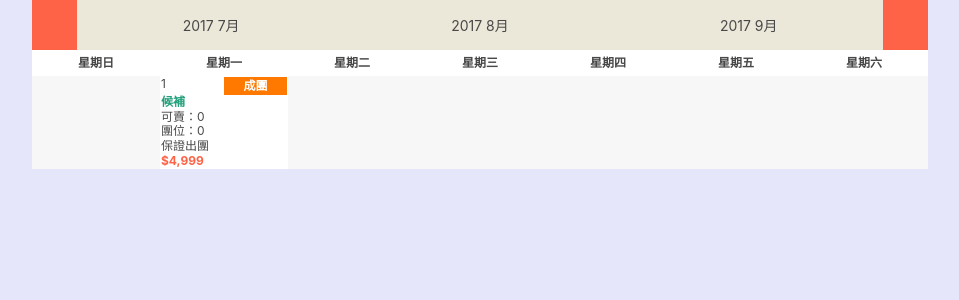
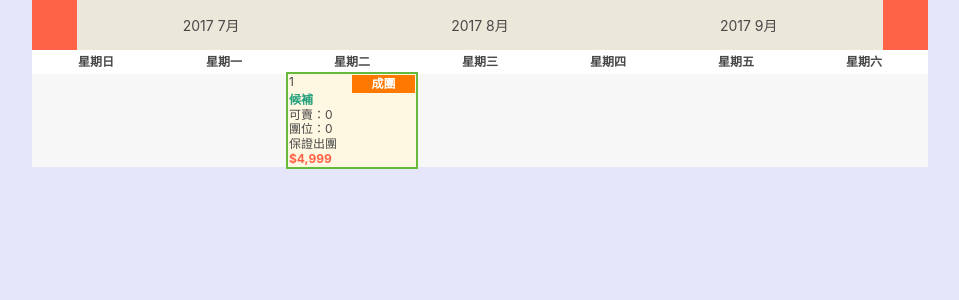
Before and after one commit to gabonbon0528/lion-assignment4, a React (Create React App) app: page / in a window 1280 px wide. Shown: the top 300 px of the page, without its empty margins (160-1119 px from the left). Built offline with nearby package versions, Linux system fonts and the light colour scheme; no server answers.

Commit message:
8/22 work

```diff
--- a/package.json
+++ b/package.json
@@ -6,6 +6,7 @@
     "@testing-library/jest-dom": "^5.17.0",
     "@testing-library/react": "^13.4.0",
     "@testing-library/user-event": "^13.5.0",
+    "moment": "^2.29.4",
     "react": "^18.2.0",
     "react-dom": "^18.2.0",
     "react-scripts": "5.0.1",
--- a/src/App.js
+++ b/src/App.js
@@ -1,25 +1,55 @@
-import { useEffect } from "react";
+import { useEffect, useState } from "react";
 import "./App.scss";
 import Dates from "./components/Dates";
 import Month from "./components/Month";
 import Week from "./components/Week";
 
 function App() {
+  const [month, setMonth] = useState("2017/08");
+  const [rawData, setRawData] = useState([]);
+  const [selectData, setSelectData] = useState([]);
+
+  const handleFetchData = async () => {
+    let response1 = fetch("./json/data1.json");
+    let response2 = fetch("./json/data2.json");
+    let response3 = fetch("./json/data3.json");
+    let response4 = fetch("./json/data4.json");
+
+    await Promise.all([response1, response2, response3, response4])
+      .then((responses) => Promise.all(responses.map((r) => r.json())))
+      .then((data) => {
+        // console.log("data: ", data)
+        setRawData(data.flat());
+      })
+      .catch((err) => {
+        console.log(err);
+      });
+  };
+
   useEffect(() => {
-    fetch('./json/data1.json')
-      .then((response) => response.json())
-      .then((data) => {
-        console.log("data", data);
-      }).catch((error) => {
-        console.log(error)
-      });
+    handleFetchData();
   }, []);
+
+  useEffect(() => {
+    // console.log("rawData: ", rawData);
+    setSelectData(
+      rawData.filter((item) => {
+        return item.date.includes(month);
+      })
+    );
+    // console.log("selectData", selectData);
+    // console.log("rawData:",rawData);
+    // setSelectData(selectData)
+    // console.log(selectData);
+    // console.log(month);
+    // console.log(rawData[0]?.date.includes(month));
+  }, [rawData, month]);
 
   return (
     <div className="calendars">
       <Month />
       <Week />
-      <Dates />
+      <Dates selectData={selectData} month={month} />
     </div>
   );
 }
--- a/src/App.scss
+++ b/src/App.scss
@@ -60,9 +60,11 @@ li {
     width: 100%;
     display: flex;
 
-    th {
+    div {
       flex-basis: calc(100% / 7);
       line-height: 2;
+      text-align: center;
+      font-weight: bold;
     }
   }
 
@@ -72,7 +74,7 @@ li {
 
     .date {
       flex-basis: calc(100% / 7);
-      transition: .1s;
+      transition: 0.1s;
     }
 
     .disabled {
@@ -84,8 +86,8 @@ li {
       background-color: #fff;
       box-sizing: border-box;
       padding: 1px;
-      &:hover{
-        background-color: lemonchiffon;
+      &:hover {
+        background-color: #fef7e2;
       }
 
       .fb-50per {
@@ -95,19 +97,19 @@ li {
         flex-basis: 100%;
       }
 
-      .color-orange{
+      .color-orange {
         color: $orange;
       }
 
-      .color-green{
-        color:$green;
+      .color-green {
+        color: $green;
       }
 
-      .item{
+      .item {
         line-height: 1.2;
       }
 
-      .tag{
+      .tag {
         background-color: #ff7800;
         color: #fff;
         font-weight: bold;
@@ -116,15 +118,19 @@ li {
         padding: 2px;
       }
 
-      .status{
+      .status {
         font-weight: bold;
       }
 
-      .price{
+      .price {
         color: tomato;
         font-weight: bold;
       }
+    }
 
+    .has-data.clicked {
+      background-color: #fef7e2;
+      outline: 2px solid #66bb3c;
     }
   }
 }
--- /dev/null
+++ b/src/components/Date.jsx
@@ -0,0 +1,21 @@
+import React from 'react'
+import { useEffect } from 'react';
+
+const Date = () => {
+
+  return (
+    <li className="date has-data clicked">
+    <span className="num fb-50per item">1</span>
+    <span className="tag fb-50per item">成團</span>
+    <span className="status fb-100per item color-green">候補</span>
+    <span className="sell fb-100per item">可賣：0</span>
+    <span className="group fb-100per item">團位：0</span>
+    <span className="tip fb-100per item">
+      <i className="ic-ln productreferf item"></i>保證出團
+    </span>
+    <span className="price fb-100per">$4,999</span>
+  </li>
+)
+}
+
+export default Date
--- a/src/components/Dates.jsx
+++ b/src/components/Dates.jsx
@@ -1,20 +1,48 @@
-import React from "react";
+import React, { useEffect, useState } from "react";
+import Date from "./Date";
+import moment from "moment";
 
-const Dates = () => {
+const Dates = ({ selectData, month }) => {
+  const [firstDay, setFirstDay] = useState(0);
+
+  useEffect(() => {
+    let weekday = moment(`${month}/01`).format("dddd");
+    console.log("weekday", weekday);
+
+    switch (weekday) {
+      case "Monday":
+        setFirstDay(1);
+        break;
+      case "Tuesday":
+        setFirstDay(2);
+        break;
+      case "Wednesday":
+        setFirstDay(3);
+        break;
+      case "Thursday":
+        setFirstDay(4);
+        break;
+      case "Friday":
+        setFirstDay(5);
+        break;
+      case "Saturday":
+        setFirstDay(6);
+        break;
+      case "Sunday":
+        setFirstDay(7);
+        break;
+      default:
+        setFirstDay(0);
+    }
+  }, []);
+
   return (
     <ul className="dates-wrapper">
-      <li className="date disabled"></li>
-      <li className="date has-data">
-        <span className="num fb-50per item">1</span>
-        <span className="tag fb-50per item">成團</span>
-        <span className="status fb-100per item color-green">候補</span>
-        <span className="sell fb-100per item">可賣：0</span>
-        <span className="group fb-100per item">團位：0</span>
-        <span className="tip fb-100per item">
-          <i className="ic-ln productreferf item"></i>保證出團
-        </span>
-        <span className="price fb-100per">$4,999</span>
-      </li>
+      {/* <li className="date disabled"></li> */}
+      {Array.from({ length: firstDay }, (_, index) => (
+        <li key={index} className="date disabled"></li>
+      ))}
+      <Date />
     </ul>
   );
 };
--- a/src/components/Week.jsx
+++ b/src/components/Week.jsx
@@ -3,13 +3,13 @@ import React from "react";
 const Week = () => {
   return (
     <div className="week-wrapper">
-      <th>星期日</th>
-      <th>星期一</th>
-      <th>星期二</th>
-      <th>星期三</th>
-      <th>星期四</th>
-      <th>星期五</th>
-      <th>星期六</th>
+      <div>星期日</div>
+      <div>星期一</div>
+      <div>星期二</div>
+      <div>星期三</div>
+      <div>星期四</div>
+      <div>星期五</div>
+      <div>星期六</div>
     </div>
   );
 };
```
Also changed, not shown: public/json/data1.json (renamed from src/json/data1.json), public/json/data2.json (renamed from src/json/data2.json), public/json/data3.json (renamed from src/json/data3.json), public/json/data4.json (renamed from src/json/data4.json), 1 other file (tests, documents, lock files or other folders).
